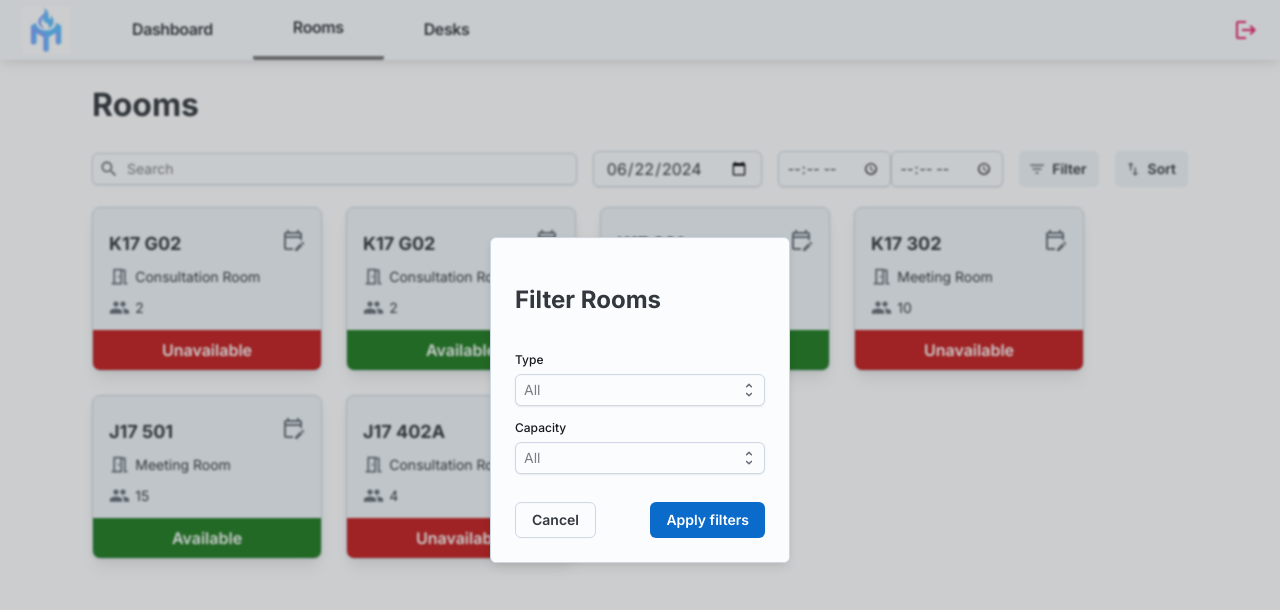
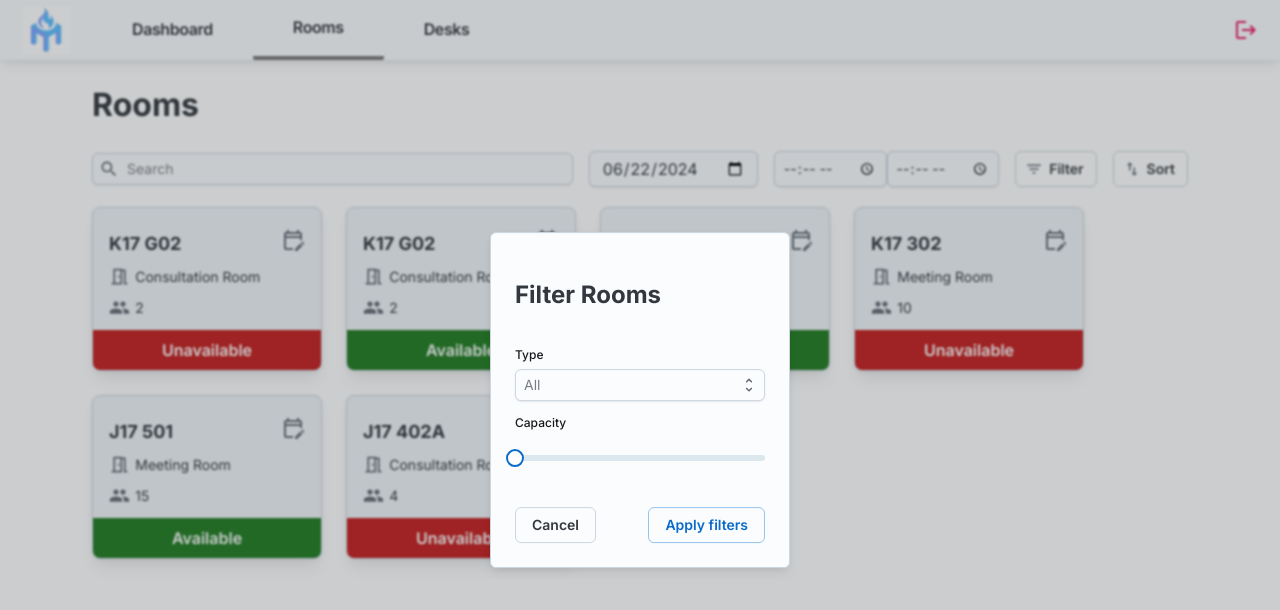
Before and after one commit to unsw-cse-comp99-3900/capstone-project-3900h13bfrancophiles, a Next.js app in the folder frontend/: page /rooms in a window 1280 px wide. Both pictures are taken after a click on the button "Filter". Shown: the top 610 px of the page. Built offline with nearby package versions, Linux system fonts and the light colour scheme.

Commit message:
Small PR review fixes

```diff
--- a/frontend/app/(pages)/rooms/page.tsx
+++ b/frontend/app/(pages)/rooms/page.tsx
@@ -1,6 +1,6 @@
 "use client";
 
-import RoomCard from "@/app/components/roomCard";
+import RoomCard from "@/app/components/RoomCard";
 import SearchIcon from "@mui/icons-material/Search";
 import FilterListIcon from "@mui/icons-material/FilterList";
 import SwapVertIcon from "@mui/icons-material/SwapVert";
@@ -16,33 +16,14 @@ import {
   Modal,
   ModalDialog,
   Stack,
+  Slider,
+  Typography,
 } from "@mui/joy";
 
 interface FilterOption {
   value: string;
   label: string;
 }
-
-const FilterControl = ({
-  label,
-  placeholder,
-  options,
-}: {
-  label: string;
-  placeholder: string;
-  options: FilterOption[];
-}) => (
-  <FormControl size="sm">
-    <FormLabel>{label}</FormLabel>
-    <Select size="sm" placeholder={placeholder}>
-      {options.map((option) => (
-        <Option key={option.value} value={option.value}>
-          {option.label}
-        </Option>
-      ))}
-    </Select>
-  </FormControl>
-);
 
 // TODO: replace with real data, this is just placeholder till an endpoint to pull data from is made
 const rooms = [
@@ -102,21 +83,47 @@ const renderFilters = () => (
         { value: "conference-room", label: "Conference Room" },
       ]}
     />
-    <FilterControl
-      label="Capacity"
-      placeholder="All"
-      options={[
-        { value: "all", label: "All" },
-        { value: "1", label: "1+" },
-        { value: "2", label: "2+" },
-        { value: "3", label: "3+" },
-        { value: "4", label: "4+" },
-        { value: "5", label: "5+" },
-        { value: "6", label: "6+" },
-      ]}
-    />
+    <CapacitySlider label="Capacity" min={1} max={25} />
   </React.Fragment>
 );
+
+const FilterControl = ({
+  label,
+  placeholder,
+  options,
+}: {
+  label: string;
+  placeholder: string;
+  options: FilterOption[];
+}) => (
+  <FormControl size="sm">
+    <FormLabel>{label}</FormLabel>
+    <Select size="sm" placeholder={placeholder}>
+      {options.map((option) => (
+        <Option key={option.value} value={option.value}>
+          {option.label}
+        </Option>
+      ))}
+    </Select>
+  </FormControl>
+);
+
+const CapacitySlider = ({ label, min, max }: { label: string; min: number; max: number }) => {
+  const [value, setValue] = React.useState<number>(min);
+
+  return (
+    <FormControl size="sm">
+      <FormLabel>{label}</FormLabel>
+      <Slider
+        min={min}
+        max={max}
+        value={value}
+        onChange={(event, newValue) => setValue(newValue as number)}
+        valueLabelDisplay="auto"
+      />
+    </FormControl>
+  );
+};
 
 export default function Rooms() {
   const [filtersOpen, setFiltersOpen] = React.useState(false);
@@ -202,7 +209,7 @@ export default function Rooms() {
           </Stack>
           <Button
             startDecorator={<FilterListIcon />}
-            variant="soft"
+            variant="outlined"
             color="neutral"
             size="sm"
             onClick={toggleFilters}
@@ -212,7 +219,7 @@ export default function Rooms() {
           {/* TODO: Make this actually apply sort, it does rn something but like some affordance is probably good */}
           <Button
             startDecorator={<SwapVertIcon />}
-            variant="soft"
+            variant="outlined"
             color="neutral"
             size="sm"
             onClick={toggleSort}
@@ -247,7 +254,7 @@ export default function Rooms() {
               Cancel
             </Button>
             <Button
-              variant="solid"
+              variant="outlined"
               color="primary"
               onClick={() => setFiltersOpen(false)}
             >
```
